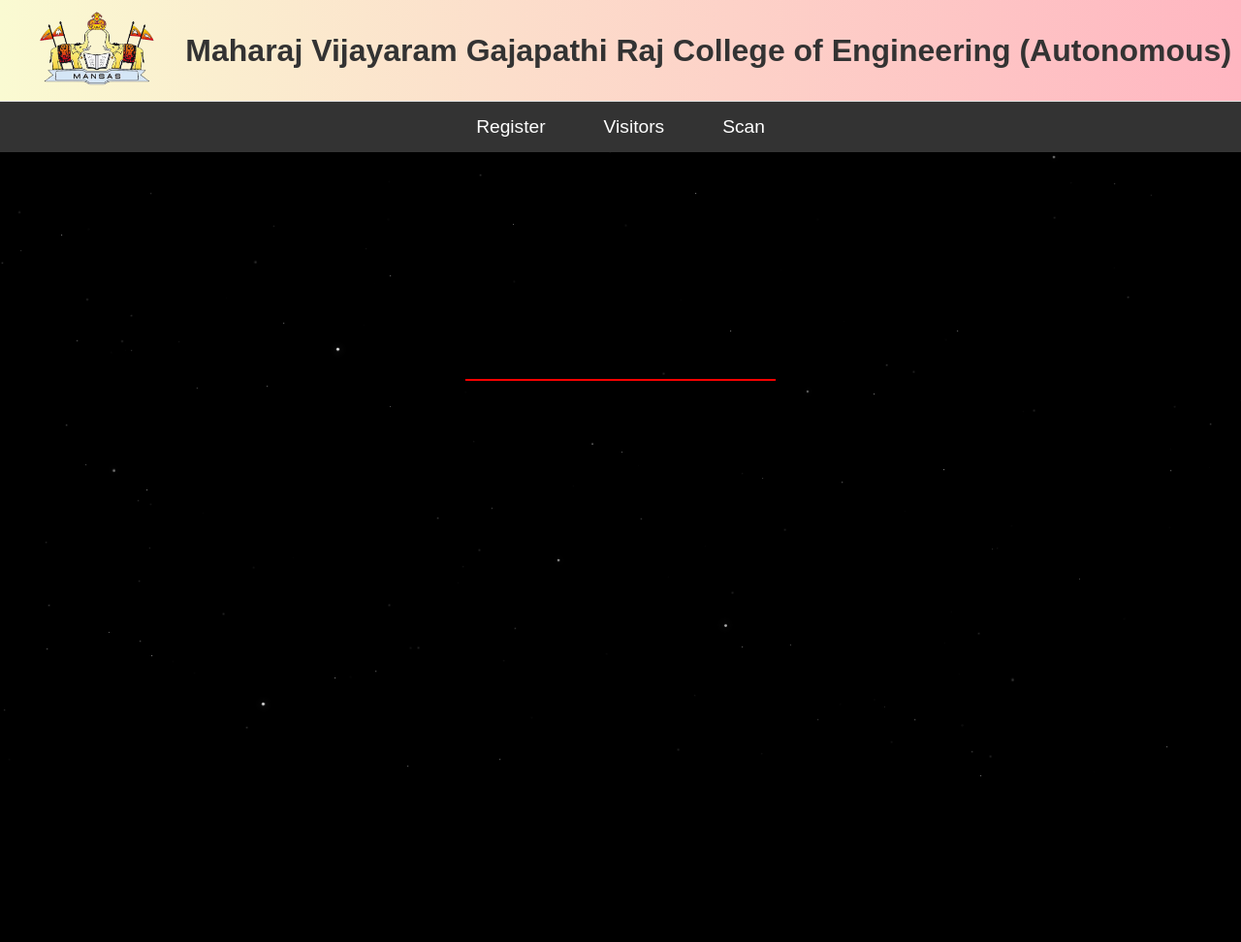
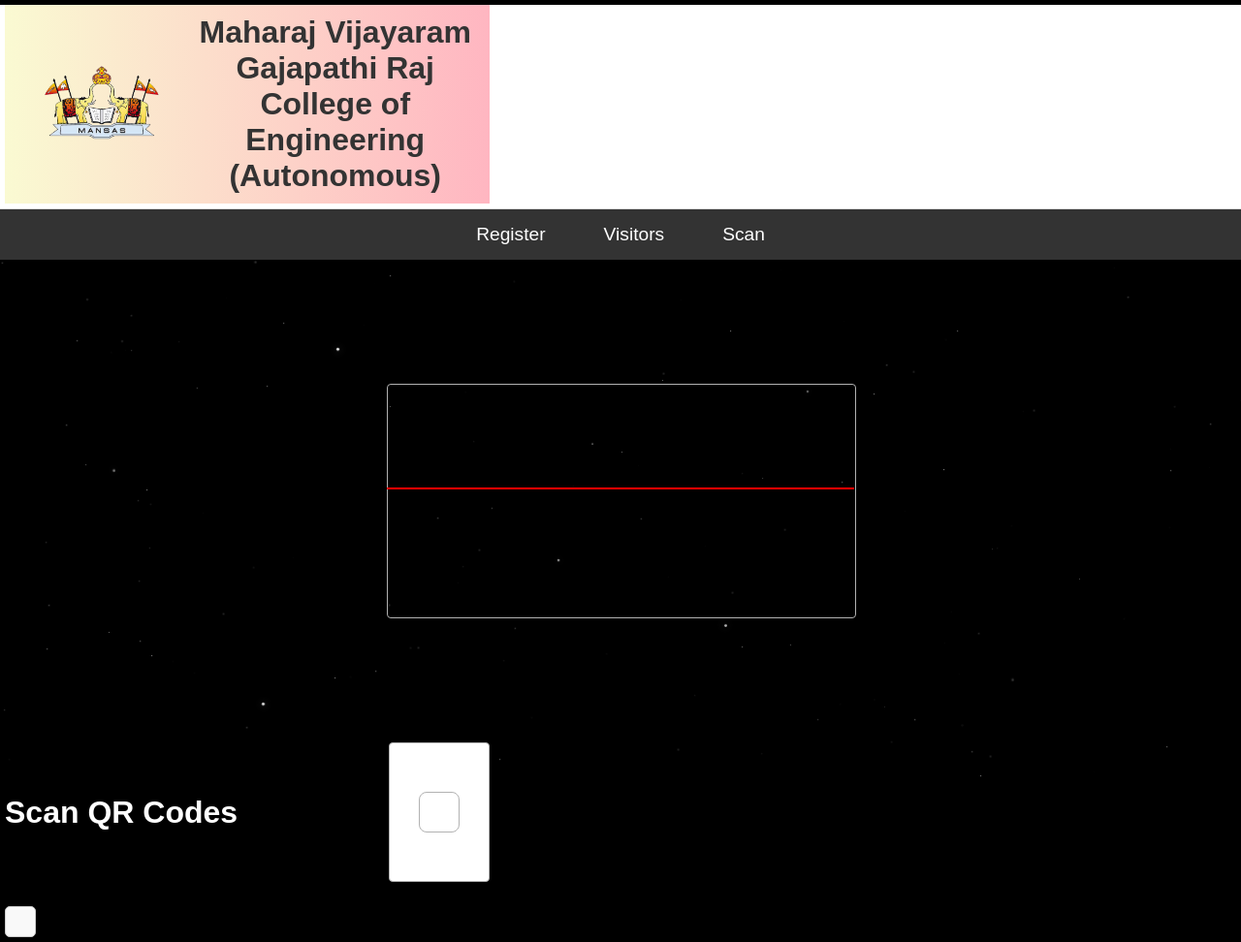
Before and after one commit to HarshavardhanVemali/Qrgatepass, a Django app: page /adminscan/ in a window 1280 px wide. Shown: the whole page at 97% size. Before the commit the page ends 801 px from the top, so only its background shows below. Run offline with Django 5.2, Linux system fonts and the light colour scheme; a user stored in the database is signed in; some libraries are stand-ins or nearby versions.

Commit message:
changescommit

```diff
--- a/qrapp/templates/adminscan.html
+++ b/qrapp/templates/adminscan.html
@@ -4,11 +4,10 @@
 <head>
     <meta charset="utf-8">
     <meta name="viewport" content="width=device-width, initial-scale=1">
-    <link rel="stylesheet" href="{% static 'css/adminpage.css'%}">
-    <script src="{% static 'js/scripts.js' %}"></script>
+    <link rel="stylesheet" href="{% static 'css/adminpage.css' %}">
     <link rel="icon" type="image/png" sizes="32x32" href="{% static 'images/college_logo.png' %}">
-    <script src="https://cdnjs.cloudflare.com/ajax/libs/qrcodejs/1.0.0/qrcode.min.js"></script>
     <script src="https://cdn.jsdelivr.net/npm/jsqr@1.4.1/dist/jsQR.min.js"></script>
+    <script src="https://unpkg.com/html5-qrcode"></script>
     <title>MVGR(A) Gate Pass System</title>
     <style>
         .background-stars {
@@ -56,7 +55,6 @@
             position: relative;
             width: fit-content;
             margin: 10% auto;
-
         }
 
         #qr-video {
@@ -77,6 +75,77 @@
             0% { top: 0%; }
             50% { top: 50%; }
             100% { top: 100%; }
+        }
+
+        .container {
+            width: 100%;
+            max-width: 500px;
+            margin: 5px;
+        }
+
+        .container h1 {
+            color: #ffffff;
+        }
+
+        .section {
+            background-color: #ffffff;
+            padding: 50px 30px;
+            border: 1.5px solid #b2b2b2;
+            border-radius: 0.25em;
+            box-shadow: 0 20px 25px rgba(0, 0, 0, 0.25);
+        }
+
+        #my-qr-reader {
+            padding: 20px !important;
+            border: 1.5px solid #b2b2b2 !important;
+            border-radius: 8px;
+        }
+
+        #my-qr-reader img[alt="Info icon"] {
+            display: none;
+        }
+
+        #my-qr-reader img[alt="Camera based scan"] {
+            width: 100px !important;
+            height: 100px !important;
+        }
+
+        button {
+            padding: 10px 20px;
+            border: 1px solid #b2b2b2;
+            outline: none;
+            border-radius: 0.25em;
+            color: white;
+            font-size: 15px;
+            cursor: pointer;
+            margin-top: 15px;
+            margin-bottom: 10px;
+            background-color: #008000ad;
+            transition: 0.3s background-color;
+        }
+
+        button:hover {
+            background-color: #008000;
+        }
+
+        #html5-qrcode-anchor-scan-type-change {
+            text-decoration: none !important;
+            color: #1d9bf0;
+        }
+
+        video {
+            width: 100% !important;
+            border: 1px solid #b2b2b2 !important;
+            border-radius: 0.25em;
+        }
+
+        .result-container {
+            margin-top: 20px;
+            padding: 15px;
+            border: 1px solid #ccc;
+            border-radius: 5px;
+            background-color: #f9f9f9;
+            font-family: monospace;
         }
     </style>
 </head>
@@ -104,21 +173,84 @@
             </ul>
         </div>
     </div>
+
     <div class="background-stars"></div>
-    <div id="overlay">
-        <div id="overlay-content">
-            <p id="overlay-message"></p>
-            <button onclick="hideOverlay()" id="closebutton">Close</button>
+
+    <div class="video-container">
+        <video id="qr-video" width="320" height="240" autoplay muted></video>
+        <div class="scanner-line"></div>
+    </div>
+    <canvas id="qr-canvas" style="display:none;"></canvas>
+    <div class="container">
+        <h1>Scan QR Codes</h1>
+        <div class="section">
+            <div id="my-qr-reader"></div>
         </div>
     </div>
-    <div class="video-container">
-        <video id="qr-video" width="320" height="240"></video>
-        <div class="scanner-line" id="scanner-line"></div>
+    <div class="container">
+        <div class="result-container" id="qr-result"></div>
     </div>
-    <canvas id="qr-canvas" style="display:none;"></canvas>
-    <div id="qr-result"></div>
+    <script src="https://unpkg.com/html5-qrcode"></script>
 
     <script>
+        const video = document.getElementById('qr-video');
+        const canvas = document.getElementById('qr-canvas');
+        const context = canvas.getContext('2d');
+        const resultDiv = document.getElementById('qr-result');
+
+        navigator.mediaDevices.getUserMedia({ video: { facingMode: 'environment' } })
+            .then(stream => {
+                video.srcObject = stream;
+                video.setAttribute('playsinline', true);
+                video.play();
+                requestAnimationFrame(scanQRCode);
+            });
+
+        function scanQRCode() {
+            if (video.readyState === video.HAVE_ENOUGH_DATA) {
+                canvas.height = video.videoHeight;
+                canvas.width = video.videoWidth;
+                context.drawImage(video, 0, 0, canvas.width, canvas.height);
+
+                const imageData = context.getImageData(0, 0, canvas.width, canvas.height);
+                const code = jsQR(imageData.data, imageData.width, imageData.height);
+
+                if (code) {
+                    video.srcObject.getTracks().forEach(track => track.stop());
+
+                    resultDiv.innerHTML = 'QR Code Data: <br>' + code.data;
+
+                    sendDataToDjango(code.data);
+                }
+            }
+            requestAnimationFrame(scanQRCode);
+        }
+
+        function sendDataToDjango(qrData) {
+            fetch('', {
+                method: 'POST',
+                headers: {
+                    'Content-Type': 'application/json',
+                    'X-CSRFToken': '{{ csrf_token }}'
+                },
+                body: JSON.stringify({ qr_data: qrData })
+            })
+            .then(response => {
+                if (!response.ok) {
+                    throw new Error('Network response was not ok');
+                }
+                return response.json();
+            })
+            .then(data => {
+                console.log('Success:', data);
+                resultDiv.innerHTML += '<br>Server Response: ' + data.message;
+            })
+            .catch(error => {
+                console.error('Error sending QR data:', error);
+                resultDiv.innerHTML += '<br>Error communicating with server.';
+            });
+        }
+
         function createStars() {
             const starContainer = document.querySelector('.background-stars');
             const numberOfStars = 200;
@@ -138,52 +270,6 @@
             createStars();
         });
     </script>
-    <script>
-        const video = document.getElementById('qr-video');
-        const canvas = document.getElementById('qr-canvas');
-        const context = canvas.getContext('2d');
-        const resultDiv = document.getElementById('qr-result');
-        const scannerLine = document.getElementById('scanner-line');
-
-        navigator.mediaDevices.getUserMedia({ video: { facingMode: "environment" } }) // Use rear-facing camera
-            .then((stream) => {
-                video.srcObject = stream;
-                video.setAttribute("playsinline", true); // Required for iOS
-                video.play();
-                requestAnimationFrame(scanQRCode);
-            })
-            .catch((err) => {
-                console.error("Error accessing camera: ", err);
-            });
-
-        function scanQRCode() {
-            if (video.readyState === video.HAVE_ENOUGH_DATA) {
-                canvas.height = video.videoHeight;
-                canvas.width = video.videoWidth;
-                context.drawImage(video, 0, 0, canvas.width, canvas.height);
-
-                const imageData = context.getImageData(0, 0, canvas.width, canvas.height);
-                const code = jsQR(imageData.data, imageData.width, imageData.height);
-
-                if (code) {
-                    resultDiv.innerHTML = 'QR Code found: <br>' + code.data;
-                    stopVideoStream();
-                }
-            }
-            requestAnimationFrame(scanQRCode);
-        }
-
-        function stopVideoStream() {
-            const stream = video.srcObject;
-            const tracks = stream.getTracks();
-
-            tracks.forEach(function(track) {
-                track.stop();
-            });
-
-            video.srcObject = null;
-            scannerLine.style.display = 'none';
-        }
-    </script>
+    <script src="{% static 'js/scripts.js' %}"></script>
 </body>
 </html>
```
